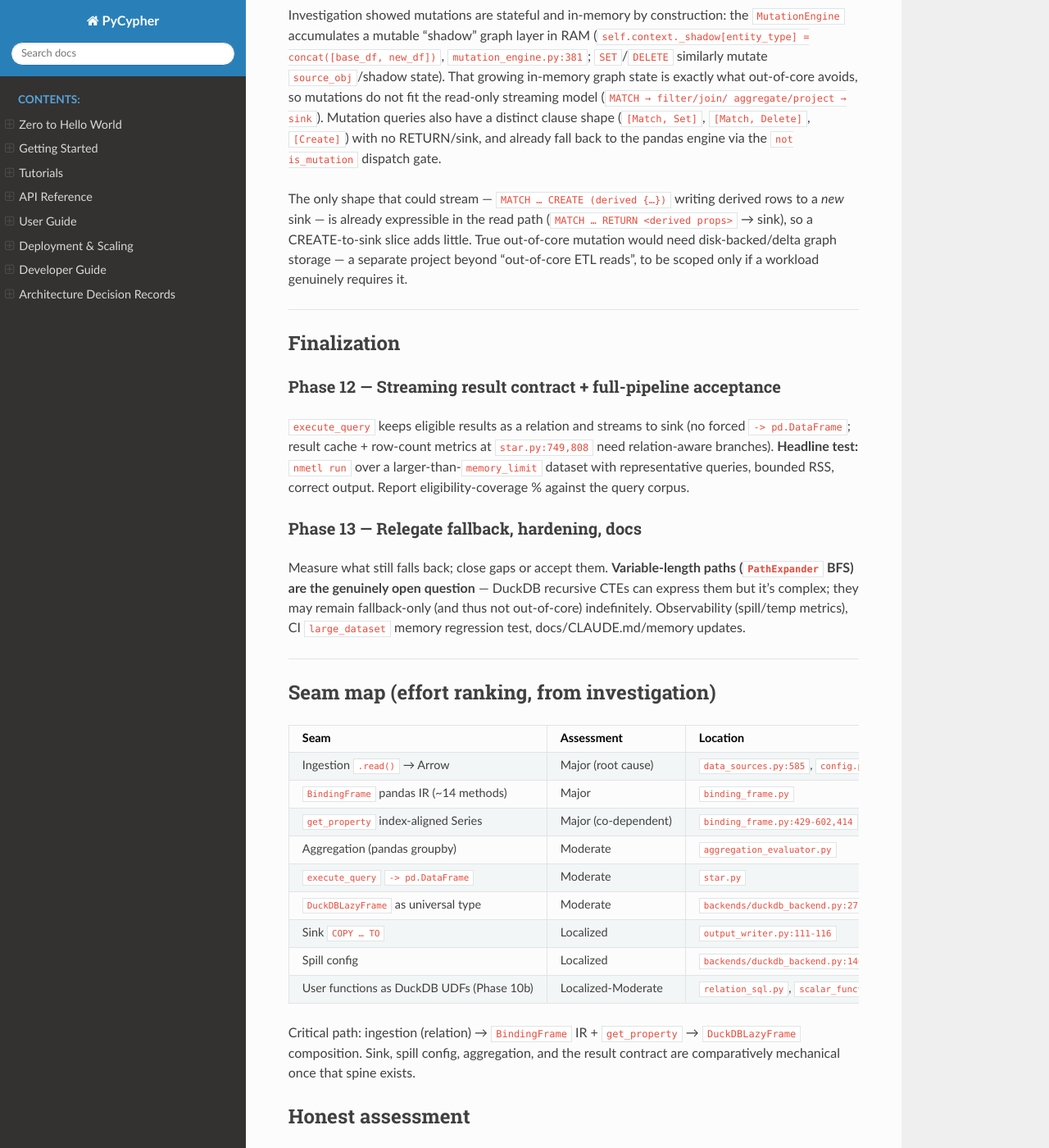
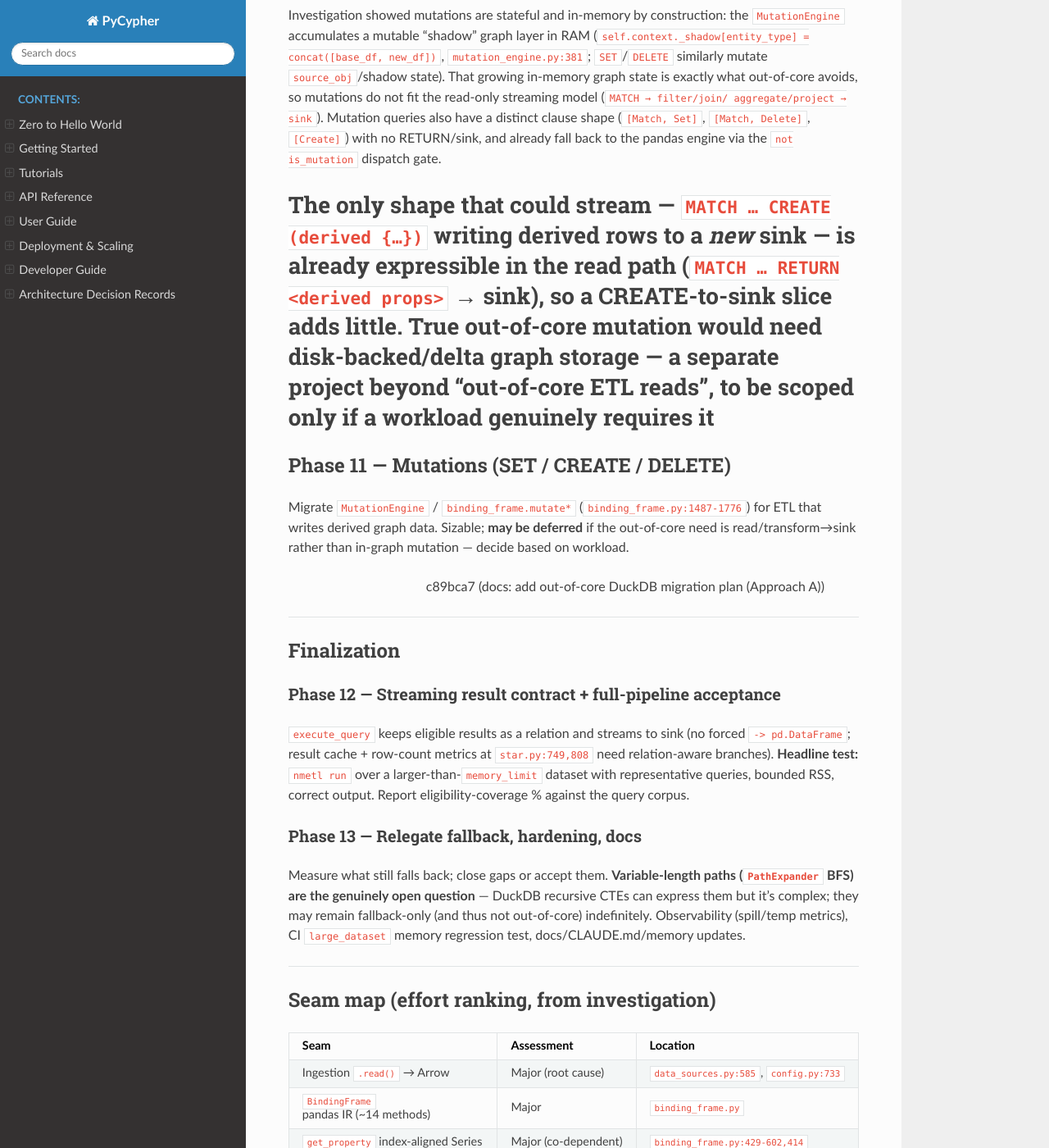
Before and after one commit to zacernst/pycypher-nmetl, a Sphinx documentation site: the page built from docs/duckdb_out_of_core_design.md, in a window 1280 px wide and 1400 px high, scrolled down 6607 px. Shown: the whole window at 82% size. Built offline with Sphinx 7.4.7 and the Read the Docs theme 3.1.0, drawn with Linux system fonts in a browser that asks for light colours.

Commit message:
fix merge conflict

```diff
--- a/docs/duckdb_out_of_core_design.md
+++ b/docs/duckdb_out_of_core_design.md
@@ -90,6 +90,7 @@
 ## Foundation (shared with Approach B — prerequisites for A)
 
 ### Phase 0 — Design doc, dual-representation contract, oracle harness
+
 - This document: the `RelationBindings` contract, SQL mapping for
   variables/properties/predicates, eligibility predicate, size gate,
   materialisation boundary.
@@ -101,12 +102,14 @@
   dataset, assert bounded RSS. Marked `slow` / `large_dataset`.
 
 ### Phase 1 — Spill configuration
+
 `SET memory_limit / temp_directory / max_temp_directory_size /
 preserve_insertion_order=false` in `DuckDBBackend.__init__`
 (`backends/duckdb_backend.py:131-141`), configurable. Tests: config applied; a
 single large op spills instead of OOM. Partial relief on its own.
 
 ### Phase 2 — Persistent connection + relation-returning ingestion
+
 Context-owned persistent DuckDB connection (lifecycle mirrors the
 `backend.close()` already in `run_impl`); `read_relation()` on
 `FileDataSource`/`SqlDataSource` returning a view over
@@ -114,6 +117,7 @@
 (`data_sources.py:585`). Keep `.read()` for the fallback. Root-cause seam.
 
 ### Phase 3 — Streaming sink (`COPY … TO`)
+
 Relation-aware `write_relation_to_uri` emitting `COPY (<sql>) TO`
 (`output_writer.py:111-116`; pattern already in
 `packages/fastopendata/Snakefile:167`). Streams to disk, no pandas frame.
@@ -123,6 +127,7 @@
 ## IR scaffold
 
 ### Phase 4 — Dual-representation `BindingFrame` + fallback dispatch
+
 - Extract the `Bindings` interface; add `RelationBindings` (wraps
   `DuckDBLazyFrame`) alongside `PandasBindings`.
 - Add the **eligibility predicate** (starts: eligible ≈ nothing) + size gate,
@@ -139,11 +144,13 @@
 ## Feature migration (each phase widens eligibility; fallback covers the rest)
 
 ### Phase 5 — Entity scan + simple projection
+
 Single-label MATCH → relation scan (`SELECT __ID__ FROM <view>`); RETURN of
 ids/simple columns → `SELECT`. Eligibility += scan/project-only queries.
 Equivalence vs oracle + out-of-core assertion.
 
 ### Phase 6 — Property resolution as in-relation joins  *(HARD)*
+
 - `get_property` becomes a `LEFT JOIN` against the source view keyed on
   `__ID__`, projecting the property as a relation column — replacing the
   index-aligned Series model (`binding_frame.py:429-602`) and the Arrow→pandas
@@ -154,6 +161,7 @@
   most design-heavy phases.
 
 ### Phase 7 — WHERE as SQL predicate  *(HARD — the numpy-mask filter)*
+
 - Build a Cypher-WHERE → DuckDB-SQL expression compiler: comparisons, boolean
   logic, IS NULL / three-valued logic, IN, string ops, supported scalar
   functions. Compose as `WHERE <predicate>` into the relation, replacing the
@@ -162,6 +170,7 @@
 - Null-semantics parity is the main risk. Eligibility += SQL-expressible WHERE.
 
 ### Phase 8 — Relationship MATCH, equijoins, multi-pattern
+
 Relationship traversal → SQL joins on `__SOURCE__`/`__TARGET__`; fixed-length
 multi-hop → chained joins; OPTIONAL MATCH → `LEFT JOIN`; cross products.
 Eligibility += relationship patterns.
@@ -173,6 +182,7 @@
 undirected, variable-length (`*1..3`), and OPTIONAL MATCH.
 
 ### Phase 9 — Aggregation in-relation
+
 Route WITH/RETURN aggregation to `GROUP BY` SQL (the unused
 `duckdb_backend.aggregate()` + `_pandas_agg_to_sql` already exist,
 `backends/duckdb_backend.py:353`). Handle `collect()`→`list()`, percentiles,
@@ -180,6 +190,7 @@
 null-semantics hotspot.
 
 ### Phase 10 — ORDER BY / SKIP / LIMIT / DISTINCT / WITH chaining
+
 Ordering + pagination (sort→limit fusion already present,
 `backends/duckdb_backend.py:382`), DISTINCT, and multi-part `WITH` queries as
 chained relations / CTEs. Eligibility += these.
@@ -211,6 +222,7 @@
    supported constructs) becomes eligible; unknown functions still fall back.
 
 Parity hazards to test against the pandas oracle (same discipline as WHERE):
+
 - **Type mapping** Cypher/DuckDB ↔ Python for argument and return types; declare
   DuckDB arg/return types explicitly to avoid inference surprises.
 - **Null handling** — how the UDF sees/returns NULL vs the pandas evaluator.
@@ -287,13 +299,23 @@
 (`MATCH … RETURN <derived props>` → sink), so a CREATE-to-sink slice adds
 little. True out-of-core mutation would need disk-backed/delta graph storage —
 a separate project beyond "out-of-core ETL reads", to be scoped only if a
-workload genuinely requires it.
+workload genuinely requires it
+=======
+
+### Phase 11 — Mutations (SET / CREATE / DELETE)
+
+Migrate `MutationEngine` / `binding_frame.mutate*` (`binding_frame.py:1487-1776`)
+for ETL that writes derived graph data. Sizable; **may be deferred** if the
+out-of-core need is read/transform→sink rather than in-graph mutation — decide
+based on workload.
+>>>>>>> c89bca7 (docs: add out-of-core DuckDB migration plan (Approach A))
 
 ---
 
 ## Finalization
 
 ### Phase 12 — Streaming result contract + full-pipeline acceptance
+
 `execute_query` keeps eligible results as a relation and streams to sink (no
 forced `-> pd.DataFrame`; result cache + row-count metrics at `star.py:749,808`
 need relation-aware branches). **Headline test:** `nmetl run` over a
@@ -301,6 +323,7 @@
 correct output. Report eligibility-coverage % against the query corpus.
 
 ### Phase 13 — Relegate fallback, hardening, docs
+
 Measure what still falls back; close gaps or accept them. **Variable-length
 paths (`PathExpander` BFS) are the genuinely open question** — DuckDB recursive
 CTEs can express them but it's complex; they may remain fallback-only (and thus
@@ -321,7 +344,6 @@
 | `DuckDBLazyFrame` as universal type | Moderate | `backends/duckdb_backend.py:27` |
 | Sink `COPY … TO` | Localized | `output_writer.py:111-116` |
 | Spill config | Localized | `backends/duckdb_backend.py:140` |
-| User functions as DuckDB UDFs (Phase 10b) | Localized-Moderate | `relation_sql.py`, `scalar_functions/`, `con.create_function` |
 
 Critical path: ingestion (relation) → `BindingFrame` IR + `get_property` →
 `DuckDBLazyFrame` composition. Sink, spill config, aggregation, and the result
```
